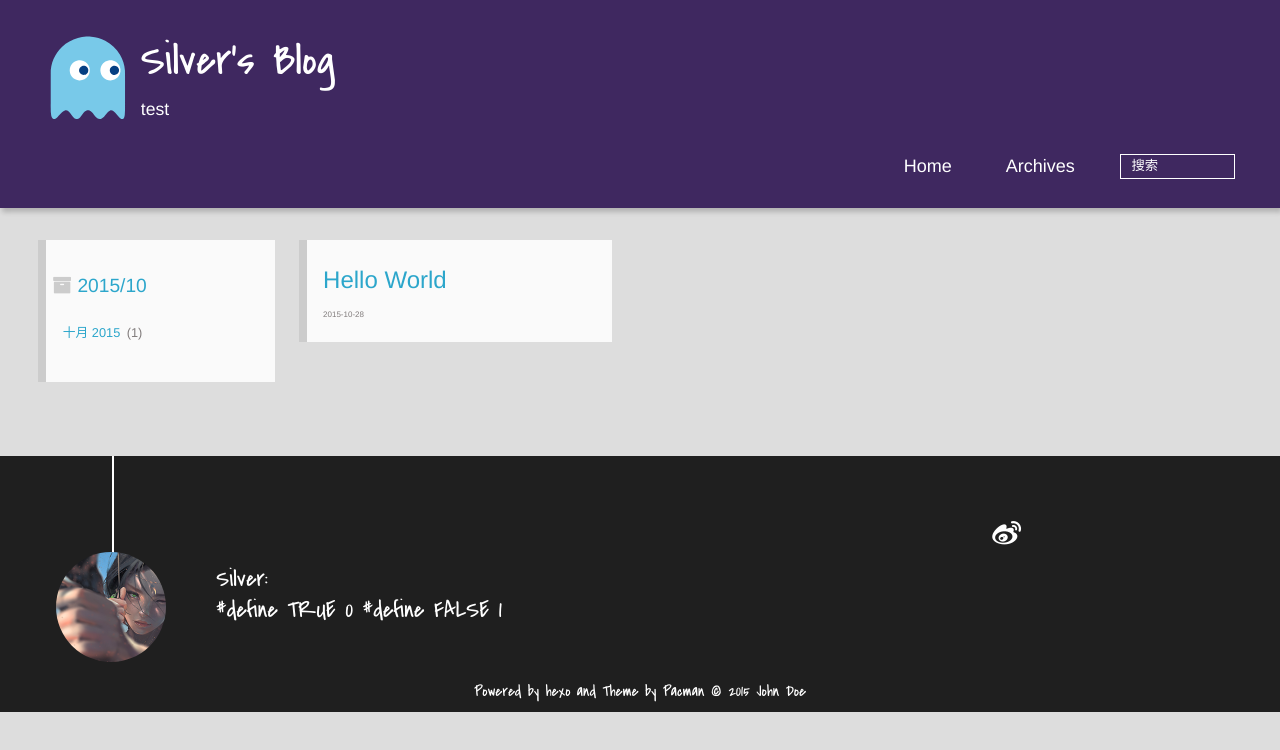
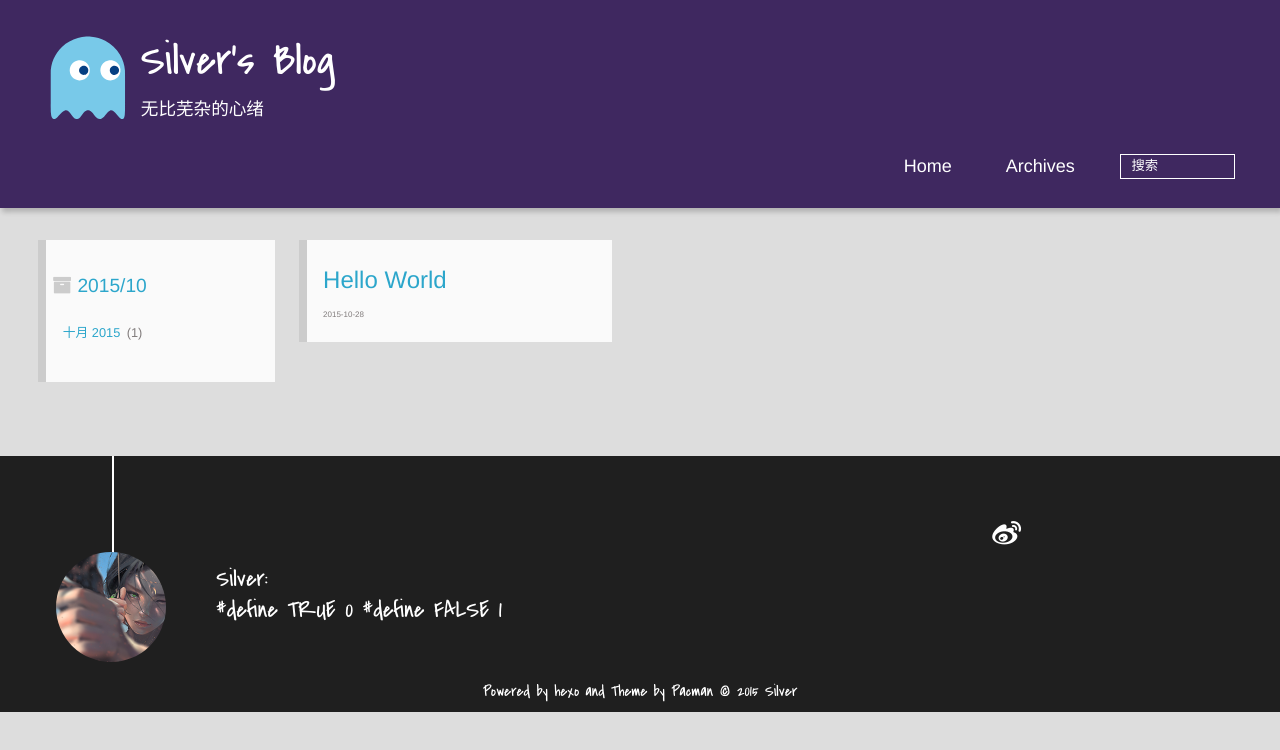
Before and after one commit to colorlesssilver/colorlesssilver.github.io, a plain HTML site: page archives/2015/10/index.html in a window 1280 px wide. Drawn offline with Linux system fonts and the light colour scheme.

Commit message:
Site updated: 2015-10-28 22:28:18

```diff
--- a/archives/2015/10/index.html
+++ b/archives/2015/10/index.html
@@ -7,9 +7,7 @@
     <title>Archives: 2015/10 | Silver&#39;s Blog</title>
     <meta name="viewport" content="width=device-width, initial-scale=1, maximum-scale=3, minimum-scale=1">
 
-    <meta name="author" content="John Doe">
-
-    <meta name="description" content="suibian">
+    <meta name="author" content="Silver">
 
 
 
@@ -34,7 +32,7 @@
 
 			<div id="textlogo">
 				<h1 class="site-name"><a href="/" title="Silver&#39;s Blog">Silver&#39;s Blog</a></h1>
-				<h2 class="blog-motto">test</h2>
+				<h2 class="blog-motto">无比芜杂的心绪</h2>
 			</div>
 			<div class="navbar"><a class="navbutton navmobile" href="#" title="菜单">
 			</a></div>
@@ -112,7 +110,7 @@
 	</div>
 		<p class="copyright">Powered by <a href="http://hexo.io" target="_blank" title="hexo">hexo</a> and Theme by <a href="https://github.com/A-limon/pacman" target="_blank" title="Pacman">Pacman</a> © 2015
 
-		<a href="http://tpwds.com" target="_blank" title="John Doe">John Doe</a>
+		<a href="http://tpwds.com" target="_blank" title="Silver">Silver</a>
 
 		</p>
 </div>
```
Also changed, not shown: 2015/10/28/hello-world/index.html (+4 -4 lines), archives/2015/index.html (+3 -5 lines), archives/index.html (+3 -5 lines), categories/index.html (+2 -4 lines), index.html (+3 -5 lines), tags/index.html (+2 -4 lines).
